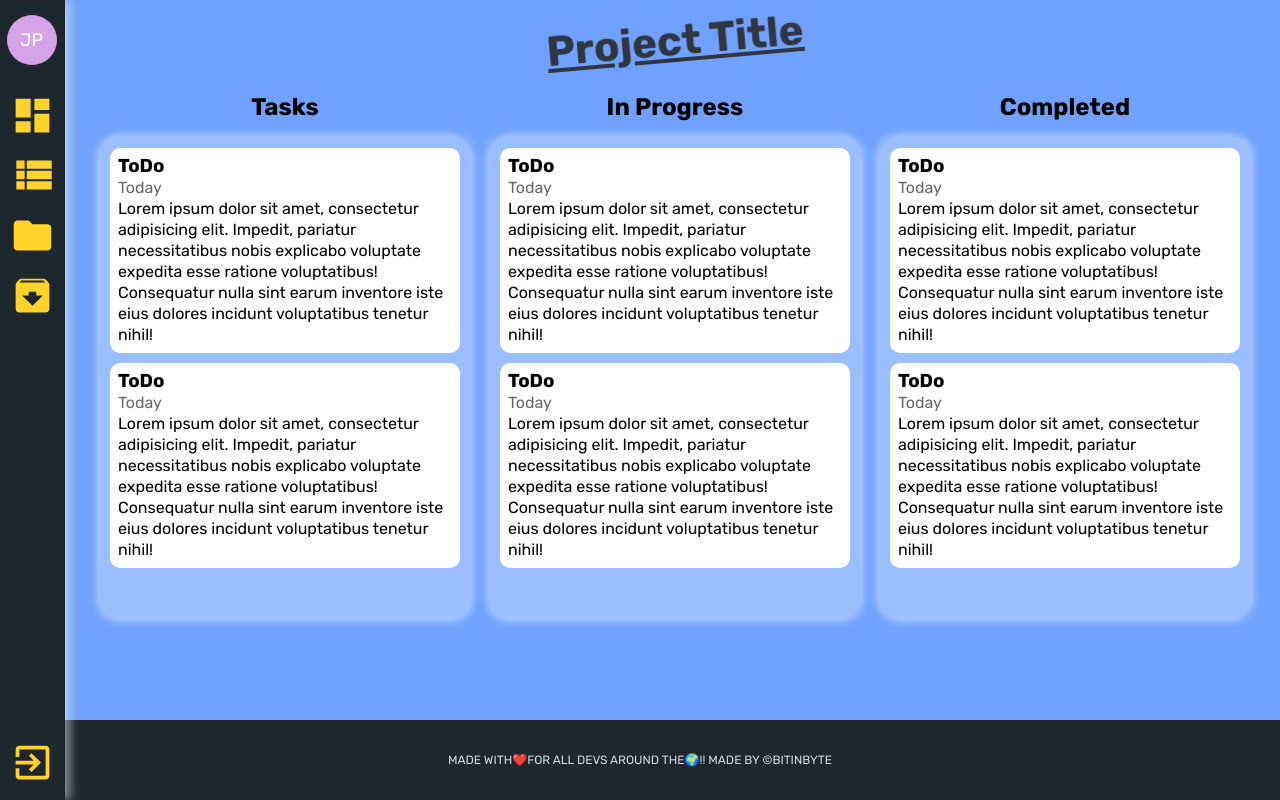
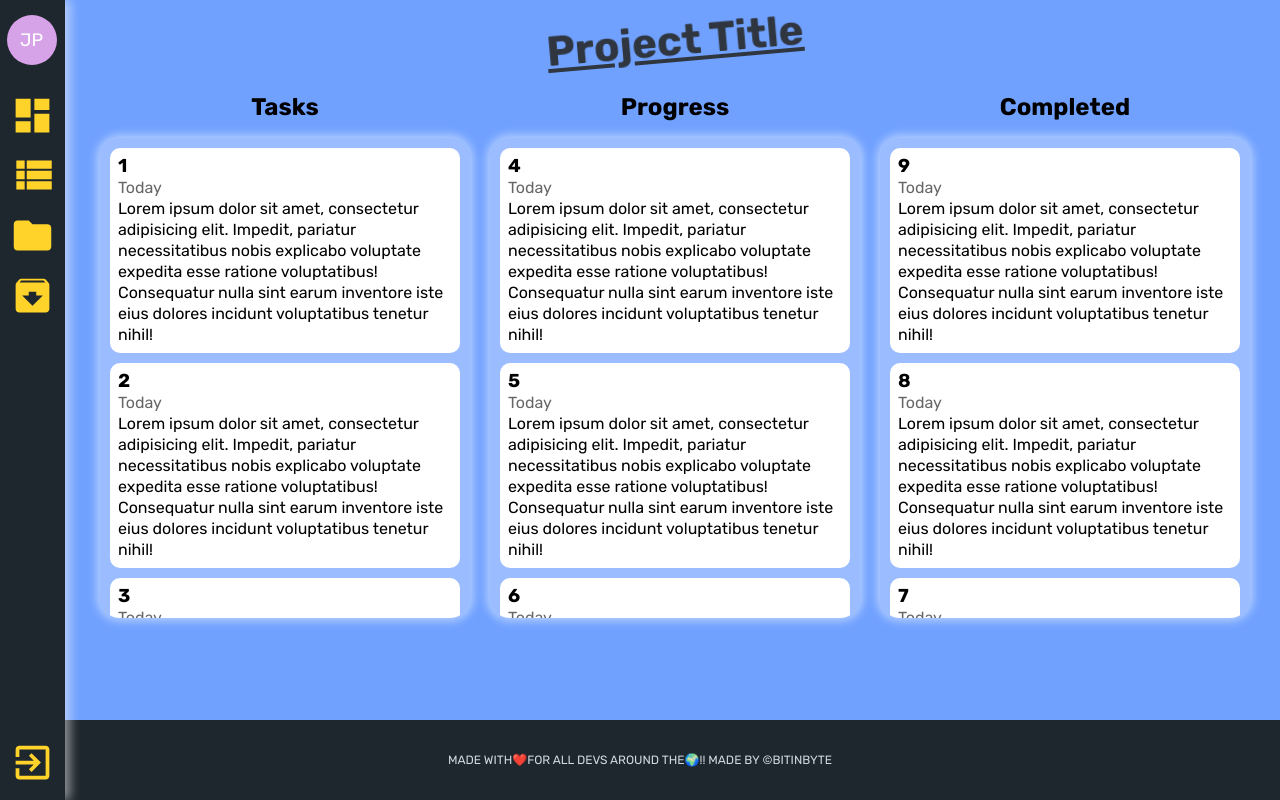
Before and after one commit to BitInByte/To-doProjectsManagement, a React (Create React App) app: page /project in a window 1280 px wide. Built offline with nearby package versions, Linux system fonts and the light colour scheme.

Commit message:
Almost there

```diff
--- a/src/components/Project/Project.js
+++ b/src/components/Project/Project.js
@@ -1,27 +1,148 @@
 //Import libraries
-import React from 'react';
+import React, { useState, useRef } from 'react';
 
 //Import components
 import Title from '../UI/Title/Title';
-import Board from '../Board/Board';
+// import Board from '../Board/Board';
+import ToDo from '../ToDo/ToDo';
 
 
 //Import scoped class modules
 import classes from './Project.module.scss';
 
 //Stateless component
-const project = (props) => (
+const Project = (props) => {
+
+    // This will be changed with the data came from the server and useState will be converted
+    // To the data from the serve
+    const [list, setList] = useState([
+        { title: 'Tasks', items: ['1', '2', '3'] },
+        { title: 'Progress', items: ['4', '5', '6'] },
+        { title: 'Completed', items: ['9', '8', '7'] },
+    ]);
+
+    const [dragging, setDragging] = useState(false);
+
+    // Reference to hold the item when drag starts
+    const dragItem = useRef();
+
+    // Reference to hold the specific node that is moving
+    const dragNode = useRef();
+
+    const handleDragStart = (e, params) => {
+        // We receive the board, the event and the item id
+        console.log('drag starting...', params);
+        // Store the item on the reference
+        dragItem.current = params;
+        // console.log(dragItem);
+        // Get the current Node
+        dragNode.current = e.target;
+        // Set an eventListener to the node
+        dragNode.current.addEventListener('dragend', handleDragEnd);
+        // Apply the style to the element on the board and no to the element
+        // dragging
+        setTimeout(() => {
+            // Set the darring variable to true
+            setDragging(true);
+        }, 0);
+    };
+
+    const handleDragEnter = (e, params) => {
+        console.log('Entering drag...', params);
+        console.log('dragNode...', dragNode.current);
+        const currentItem = dragItem.current;
+        if (e.target !== dragNode.current) {
+            // If is not the same element we are entering, then apply it
+            console.log('TARGET IS NOT THE SAME!');
+            setList(oldList => {
+                // Deeply create a new state with the old state instead of a reference
+                let newList = JSON.parse(JSON.stringify(oldList));
+                // Change the item position on the data
+                console.log(params);
+                console.log(params.grpI);
+                console.log(newList[params.grpI]);
+                newList[params.grpI].items.splice(params.itemI, 0, newList[currentItem.grpI].items.splice(currentItem.itemI, 1)[0]);
+                // Store the new params on the reference
+                dragItem.current = params;
+                // Return the new list to be stored
+                return newList;
+            });
+        }
+    };
+
+    const handleDragEnd = e => {
+        console.log('Ending drag');
+        // Reseting the references
+        setDragging(false);
+        dragNode.current.removeEventListener('dragend', handleDragEnd);
+        dragItem.current = null;
+        dragNode.current = null;
+    };
+
+    const getStyles = (params) => {
+        // Get the current draga item
+        const currentItem = dragItem.current;
+        if (currentItem.grpI === params.grpI && currentItem.itemI === params.itemI) {
+            console.log('Im moving now change my styles');
+            return true;
+        };
+    };
+
+    return (
         <div className={classes.Project}>
             {/* TITLE */}
             <Title title="Project Title" />
             {/* BOARDS */}
             <div className={classes.Project__boards}>
-            <Board title='Tasks' />
+                {/* <Board title='Tasks' />
                 <Board title='In Progress' />
-            <Board title='Completed' />
+                <Board title='Completed' /> */}
+                {list.map((grp, grpI) => (
+                    <div key={grp} className={classes.Board}>
+                        <h2>{grp.title}</h2>
+                        <div className={classes.Board__wrapper}>
+                            {/* Make the ToDo draggable */}
+                            {/* With handleDragStart we pass the event, the item id and the board id */}
+                            {grp.items.map((item, itemI) => (
+                                <ToDo
+                                    // Should be item index
+                                    title={item}
+                                    key={item}
+                                    isDraggable={true}
+                                    dragStart={(e) => handleDragStart(e, { grpI, itemI })}
+                                    // Happens on the items that accept this events
+                                    dragEnter={dragging ? (e) => { handleDragEnter(e, { grpI, itemI }) } : null}
+                                    idDragging={dragging}
+                                    // If is dragging, then change the class
+                                    hasDragClass={dragging ? getStyles({ grpI, itemI }) : null}
+                                />
+                            ))}
+                            {/* <ToDo
+                                isDraggable={true}
+                                dragStart={(e) => handleDragStart(e, { title: grp.title, id: grpI })}
+                                // Happens on the items that accept this events
+                                dragEnter={dragging ? (e) => { handleDragEnter(e, { title: grp.title, id: grpI }) } : null}
+                                idDragging={dragging}
+                                // If is dragging, then change the class
+                                hasDragClass={dragging ? getStyles({ title: grp.title, id: grpI }) : null}
+                            />
+                            <ToDo
+                                isDraggable={true}
+                                dragStart={(e) => handleDragStart(e, { title: grp.title, id: grpI })}
+                                // Happens on the items that accept this events
+                                dragEnter={dragging ? (e) => { handleDragEnter(e, { title: grp.title, id: grpI }) } : null}
+                                idDragging={dragging}
+                                // If is dragging, then change the class
+                                hasDragClass={dragging ? getStyles({ title: grp.title, id: grpI }) : null}
+                            /> */}
+                        </div>
+                    </div>
+                ))}
             </div>
             {/* CONTROLLERS */}
         </div>
+
     );
+};
 
-export default project;
+export default Project;
--- a/src/components/Project/Project.module.scss
+++ b/src/components/Project/Project.module.scss
@@ -9,3 +9,26 @@
         display: flex;
     }
 }
+
+.Board {
+    flex: 1 0 20rem;
+
+    margin: 0 1rem;
+
+
+
+    & h2 {
+        display: block;
+        width: 100%;
+        margin-bottom: 2rem;
+    }
+
+    &__wrapper {
+        overflow-y: scroll;
+        background-color: rgba($color:#fff, $alpha: .3);
+        border-radius: 2rem;
+        padding: 1rem;
+        box-shadow: 0 0 1rem .3rem rgba(255, 255, 255, .5);
+        height: 60vh;
+    }
+}
--- a/src/components/ToDo/ToDo.js
+++ b/src/components/ToDo/ToDo.js
@@ -8,10 +8,10 @@ import Checkbox from '../UI/Checkbox/Checkbox.js';
 import classes from './ToDo.module.scss';
 
 //Stateless component
-const toDo = ({ click, isChecked, hasChecbox, isDraggable, dragStart, hasDragClass, dragEnter }) => (
+const toDo = ({ click, isChecked, hasChecbox, isDraggable, dragStart, hasDragClass, dragEnter, title }) => (
     <div className={hasDragClass ? [classes.ToDo, classes.ToDo__current].join(' ') : classes.ToDo} draggable={isDraggable} onDragStart={dragStart} onDragEnter={dragEnter} >
         <div className={classes.ToDo__content}>
-            <h3 className={isChecked ? [classes.ToDo__title, classes.ToDo__checked].join(' ') : classes.ToDo__title}>ToDo</h3>
+            <h3 className={isChecked ? [classes.ToDo__title, classes.ToDo__checked].join(' ') : classes.ToDo__title}>{title}</h3>
             <p className={isChecked ? [classes.ToDo__timestamp, classes.ToDo__checked].join(' ') : classes.ToDo__timestamp}>Today</p>
             <p className={isChecked ? classes.ToDo__checked : null}>Lorem ipsum dolor sit amet, consectetur adipisicing elit. Impedit, pariatur necessitatibus nobis explicabo voluptate expedita esse ratione voluptatibus! Consequatur nulla sint earum inventore iste eius dolores incidunt voluptatibus tenetur nihil!</p>
         </div>
```
Lines whose indentation alone changed are shown as unchanged.
